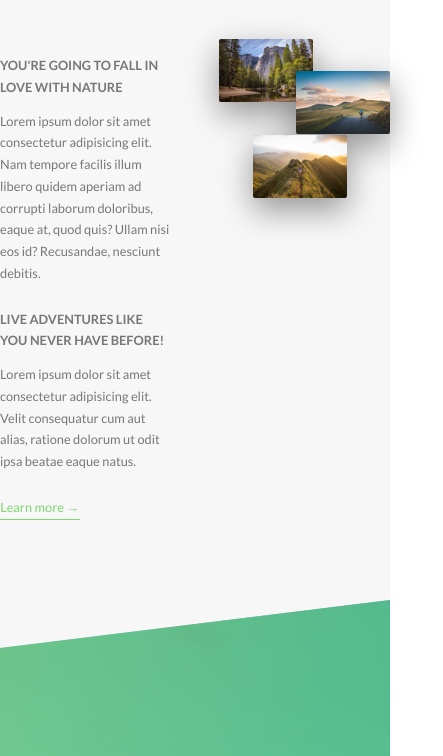
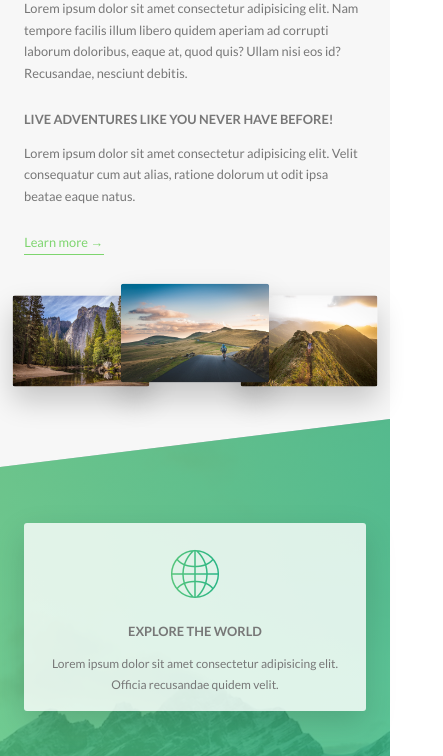
Before and after one commit to yuri-calabrez/advanced-css3-and-sass, a website: page natours/index.html in a window 390 px wide. Shown: the part 937-1693 px from the top of the page, 443 px wide, since content can reach past the window. Drawn offline with Linux system fonts and the light colour scheme.

Commit message:
Responsivando base, typography e layout, sessões about e features

```diff
--- a/natours/sass/abstracts/_variables.scss
+++ b/natours/sass/abstracts/_variables.scss
@@ -21,6 +21,7 @@ $color-grey-light-2: #eee;
 //GRID
 $grid-width: 114rem;
 $gutter-vertical: 8rem;
+$gutter-vertical-small: 6rem;
 $gutter-horizontal: 6rem;
 
 //FONT SIZE
--- a/natours/sass/base/_base.scss
+++ b/natours/sass/base/_base.scss
@@ -8,10 +8,6 @@
 
 html {
     font-size: 62.5%; //1rem = 10px; 10/16 = 62.5%
-
-    @include respond(big-desktop) {
-        font-size: 75% //1rem = 12px 12/16 = 75%
-    }
 
     @include respond(tab-land) {
         font-size: 56.25% //1rem = 9px; 9/16 = 56.25%
--- a/natours/sass/base/_typography.scss
+++ b/natours/sass/base/_typography.scss
@@ -15,6 +15,11 @@ body{
         font-size: 6rem;
         letter-spacing: 3.5rem;
         animation: moveInLeft 1s ease-out;
+
+        @include respond(phone) {
+            letter-spacing: 1rem;
+            font-size: 5rem;
+        }
     }
 
     &--sub {
@@ -23,6 +28,10 @@ body{
         font-weight: 700;
         letter-spacing: 1.75rem;
         animation: moveInRight 1s ease-out;
+
+        @include respond(phone) {
+            letter-spacing: .5rem;
+        }
     }
 }
 
@@ -36,6 +45,14 @@ body{
     color: transparent;
     letter-spacing: .2rem;
     transition: all .2s;
+
+    @include respond(tab-port) {
+        font-size: 3rem;
+    }
+
+    @include respond(phone) {
+        font-size: 2.5rem;
+    }
 
     &:hover{
         transform: skewY(2deg) skewX(15deg) scale(1.1);
--- a/natours/sass/base/_utilities.scss
+++ b/natours/sass/base/_utilities.scss
@@ -8,10 +8,18 @@
 
 .u-margin-botton-medium{
     margin-bottom: 4rem !important;
+
+    @include respond(tab-port) {
+       margin-bottom: 3rem !important;
+    }
 }
 
 .u-margin-botton-bigger{
     margin-bottom: 8rem !important;
+
+    @include respond(tab-port) {
+        margin-bottom: 5rem !important;
+    }
 }
 
 .u-margin-top-bigger{
--- a/natours/sass/components/_composition.scss
+++ b/natours/sass/components/_composition.scss
@@ -10,19 +10,43 @@
         transition: all .2s;
         outline-offset: 2rem;
 
+        @include respond(tab-port) {
+            float: left;
+            position: relative;
+            width: 33.33333%;
+            box-shadow: 0 1.5rem 3rem rgba($color-black, .2);
+        }
+
         &--p1{
             left: 0;
             top: -2rem;
+
+            @include respond(tab-port) {
+                top: 0;
+                transform: scale(1.2);
+            }
         }
 
         &--p2{
             right: 0;
             top: 2rem;
+
+            @include respond(tab-port) {
+                top: -1rem;
+                transform: scale(1.3);
+                z-index: 100;
+            }
         }
 
         &--p3{
             left: 20%;
             top: 10rem;
+
+            @include respond(tab-port) {
+                left: 0;
+                top: 0;
+                transform: scale(1.2);
+            }
         }
 
         &:hover{
--- a/natours/sass/components/_feature-box.scss
+++ b/natours/sass/components/_feature-box.scss
@@ -7,6 +7,10 @@
     box-shadow: 0 1.5rem 4rem rgba($color-black, .15);
     transition: transform .2s;
 
+    @include respond(tab-port) {
+        padding: 2rem;
+    }
+
     &__icon{
         font-size: 6rem;
         margin-bottom: .5rem;
@@ -15,6 +19,10 @@
         color: transparent;
         -webkit-background-clip: text;
         background-clip: text;
+
+        @include respond(tab-port) {
+            margin-bottom: 0;
+        }
     }
 
     &:hover{
--- a/natours/sass/layout/_footer.scss
+++ b/natours/sass/layout/_footer.scss
@@ -4,9 +4,18 @@
     font-size: 1.4rem;
     color: $color-grey-light-1;
 
+    @include respond(tab-port) {
+        padding: 8rem 0;
+    }
+
     &__logo-box {
         text-align: center;
         margin-bottom: 8rem;
+
+        @include respond(tab-port) {
+            margin-bottom: 6rem;
+         }
+
     }
 
     &__logo {
@@ -19,6 +28,11 @@
        border-top: 1px solid $color-grey-dark;
        padding-top: 2rem;
        display: inline-block;
+
+       @include respond(tab-port) {
+            width: 100%;
+            text-align: center;
+        }
     }
 
     &__list {
@@ -58,5 +72,10 @@
         padding-top: 2rem;
         width: 90%;
         float: right;
+
+        @include respond(tab-port) {
+            width: 100%;
+            float: none;
+        }
     }
 }
--- a/natours/sass/layout/_grid.scss
+++ b/natours/sass/layout/_grid.scss
@@ -1,9 +1,18 @@
 .row {
-    max-width: 114rem;
+    max-width: $grid-width;
     margin: 0 auto;
+
+    @include respond(tab-port) {
+       max-width: 50rem;
+       padding: 0 3rem;
+    }
 
     &:not(:last-child){
         margin-bottom: $gutter-vertical;
+
+        @include respond(tab-port) {
+            margin-bottom: $gutter-vertical-small;
+        }
     }
 
     @include clearfix;
@@ -13,6 +22,15 @@
 
         &:not(:last-child){
             margin-right: $gutter-horizontal;
+
+            @include respond(tab-port) {
+                margin-right: 0;
+                margin-bottom: $gutter-vertical-small;
+            }
+        }
+
+        @include respond(tab-port) {
+            width: 100% !important;
         }
     }
 
--- a/natours/sass/layout/_header.scss
+++ b/natours/sass/layout/_header.scss
@@ -10,6 +10,11 @@
     -webkit-clip-path: polygon(0 0, 100% 0, 100% 75vh, 0 100%);
     clip-path: polygon(0 0, 100% 0, 100% 75vh, 0 100%);
     position: relative;
+
+    @include respond(phone) {
+        -webkit-clip-path: polygon(0 0, 100% 0, 100% 85vh, 0 100%);
+        clip-path: polygon(0 0, 100% 0, 100% 85vh, 0 100%);
+    }
 
     &__logo-box {
         position: absolute;
--- a/natours/sass/layout/_navigation.scss
+++ b/natours/sass/layout/_navigation.scss
@@ -16,6 +16,16 @@
         z-index: 2000;
         text-align: center;
         cursor: pointer;
+
+        @include respond(tab-port) {
+            top: 4rem;
+            right: 4rem;
+        }
+
+        @include respond(phone) {
+            top: 3rem;
+            right: 3rem;
+        }
     }
 
     &__background {
@@ -28,7 +38,16 @@
         background-image: radial-gradient($color-primary-light, $color-primary-dark);
         z-index: 1000;
         transition: transform .8s cubic-bezier(0.86, 0, 0.07, 1);
-        //transform: scale(80);
+
+        @include respond(tab-port) {
+            top: 4.5rem;
+            right: 4.5rem;
+        }
+
+        @include respond(phone) {
+            top: 3.5rem;
+            right: 3.5rem;
+        }
     }
 
     &__nav {
--- a/natours/sass/pages/_home.scss
+++ b/natours/sass/pages/_home.scss
@@ -2,6 +2,10 @@
     background-color: $color-grey-light-1;
     padding: 25rem 0;
     margin-top: -20vh;
+
+    @include respond(tab-port) {
+        padding: 20rem 0;
+    }
 }
 
 .section-features{
@@ -20,17 +24,29 @@
     & > * {
         transform: skewY(7deg);
     }
+
+    @include respond(tab-port) {
+        padding: 10rem 0;
+    }
 }
 
 .section-tours{
     margin-top: -12rem;
     background-color: $color-grey-light-1;
     padding: 25rem 0 15rem 0;
+
+    @include respond(tab-port) {
+        padding: 20rem 0 10rem 0;
+    }
 }
 
 .section-stories{
     padding: 15rem 0;
     position: relative;
+
+    @include respond(tab-port) {
+        padding: 10rem 0;
+    }
 }
 
 .section-book{
```
Also changed, not shown: natours/css/style.css.
